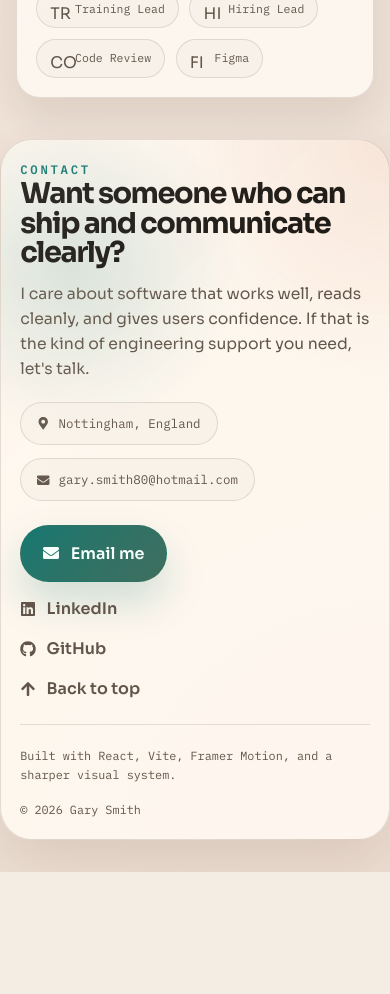
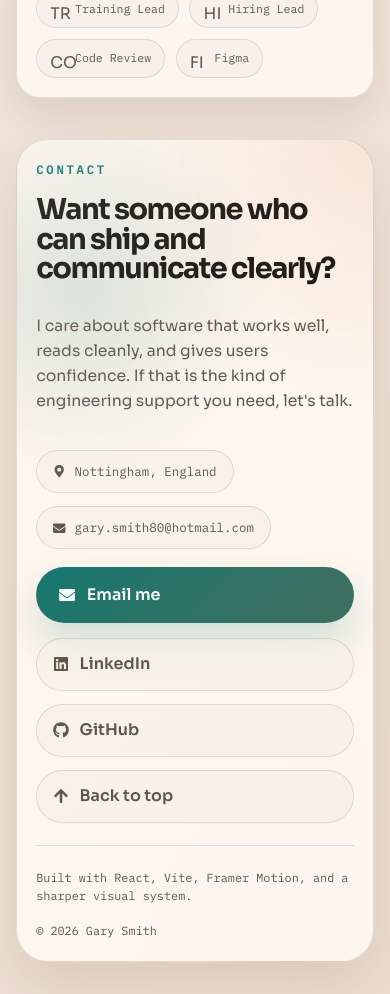
Before and after one commit to miskhill/portfolio2025, a React (Vite) app: page / in a window 390 px wide. Shown: the part 9320-10314 px from the top of the page. Before the commit the page ends 10192 px from the top, so only its background shows below. Built offline with nearby package versions, Linux system fonts and the light colour scheme.

Commit message:
footer contact section layout edits

```diff
--- a/src/components/footer.tsx
+++ b/src/components/footer.tsx
@@ -21,6 +21,7 @@ export function Footer() {
 
   return (
     <footer className="footer">
+      <div className="footer__inner">
         <motion.div
           className="footer-card"
           initial={{ opacity: 0, y: 28 }}
@@ -29,7 +30,7 @@ export function Footer() {
           transition={{ duration: 0.55 }}
         >
           <div className="footer-card__content">
-          <div>
+            <div className="footer-card__actions">
               <p className="section-label">Contact</p>
               <h2 className="footer-card__title">Want someone who can ship and communicate clearly?</h2>
               <p className="footer-card__copy">
@@ -47,14 +48,14 @@ export function Footer() {
                   gary.smith80@hotmail.com
                 </a>
               </div>
-          </div>
 
-          <div className="footer-card__actions">
-            <a className="button button--primary" href="mailto:gary.smith80@hotmail.com">
+              <div className="footer-card__action-row">
+                <a className="button button--primary footer-card__cta" href="mailto:gary.smith80@hotmail.com">
                   <FaEnvelope />
                   Email me
                 </a>
 
+                <div className="footer-card__secondary">
                   {contactLinks.map((link) => (
                     <a
                       key={link.label}
@@ -74,12 +75,15 @@ export function Footer() {
                   </button>
                 </div>
               </div>
+            </div>
+          </div>
 
           <div className="footer-bottom">
             <span>Built with React, Vite, Framer Motion, and a sharper visual system.</span>
             <span>© 2026 Gary Smith</span>
           </div>
         </motion.div>
+      </div>
     </footer>
   );
 }
--- a/src/index.css
+++ b/src/index.css
@@ -1073,6 +1073,12 @@ img {
   padding: 2.6rem 0 2rem;
 }
 
+.footer__inner {
+  width: min(100%, var(--max-width));
+  margin: 0 auto;
+  padding: 0 1.5rem;
+}
+
 .footer-card {
   position: relative;
   overflow: hidden;
@@ -1088,9 +1094,7 @@ img {
 
 .footer-card__content {
   display: grid;
-  grid-template-columns: minmax(0, 1.1fr) auto;
   gap: 1.5rem;
-  align-items: start;
 }
 
 .footer-card__title {
@@ -1114,20 +1118,51 @@ img {
 
 .footer-card__actions {
   display: grid;
-  gap: 0.9rem;
-  justify-items: end;
+  gap: 1rem;
+}
+
+.footer-card__action-row {
+  display: flex;
+  flex-wrap: wrap;
+  align-items: center;
+  gap: 0.9rem 1rem;
+  margin-top: 0.1rem;
+}
+
+.footer-card__cta {
+  flex: 0 0 auto;
+}
+
+.footer-card__secondary {
+  display: flex;
+  flex-wrap: wrap;
+  gap: 0.8rem;
 }
 
 .footer-link {
   display: inline-flex;
   align-items: center;
+  justify-content: center;
   gap: 0.65rem;
+  min-height: 3.1rem;
+  padding: 0.8rem 1rem;
+  border: 1px solid var(--border);
+  border-radius: 999px;
+  background: rgba(var(--background-rgb), 0.52);
   color: var(--muted-foreground);
   font-weight: 600;
+  transition:
+    transform 180ms ease,
+    color 180ms ease,
+    border-color 180ms ease,
+    background-color 180ms ease;
 }
 
 .footer-link:hover {
+  transform: translateY(-1px);
   color: var(--foreground);
+  border-color: rgba(var(--primary-rgb), 0.26);
+  background: rgba(var(--background-rgb), 0.72);
 }
 
 .footer-bottom {
@@ -1146,17 +1181,12 @@ img {
 @media (max-width: 1100px) {
   .hero__grid,
   .projects-grid__featured,
-  .footer-card__content,
   .skills-grid {
     grid-template-columns: 1fr;
   }
 
   .hero__title {
     max-width: 11ch;
-  }
-
-  .footer-card__actions {
-    justify-items: start;
   }
 }
 
@@ -1191,6 +1221,11 @@ img {
     padding-left: 1rem;
     padding-right: 1rem;
     padding-top: 7.45rem;
+  }
+
+  .footer__inner {
+    padding-left: 1rem;
+    padding-right: 1rem;
   }
 
   .section-shell {
@@ -1290,6 +1325,19 @@ img {
     align-items: flex-start;
   }
 
+  .footer-card__action-row,
+  .footer-card__secondary {
+    display: grid;
+    grid-template-columns: 1fr;
+    width: 100%;
+  }
+
+  .footer-card__cta,
+  .footer-link {
+    width: 100%;
+    justify-content: flex-start;
+  }
+
   .project-card--featured {
     min-height: 24rem;
   }
```
Lines whose indentation alone changed are shown as unchanged.
